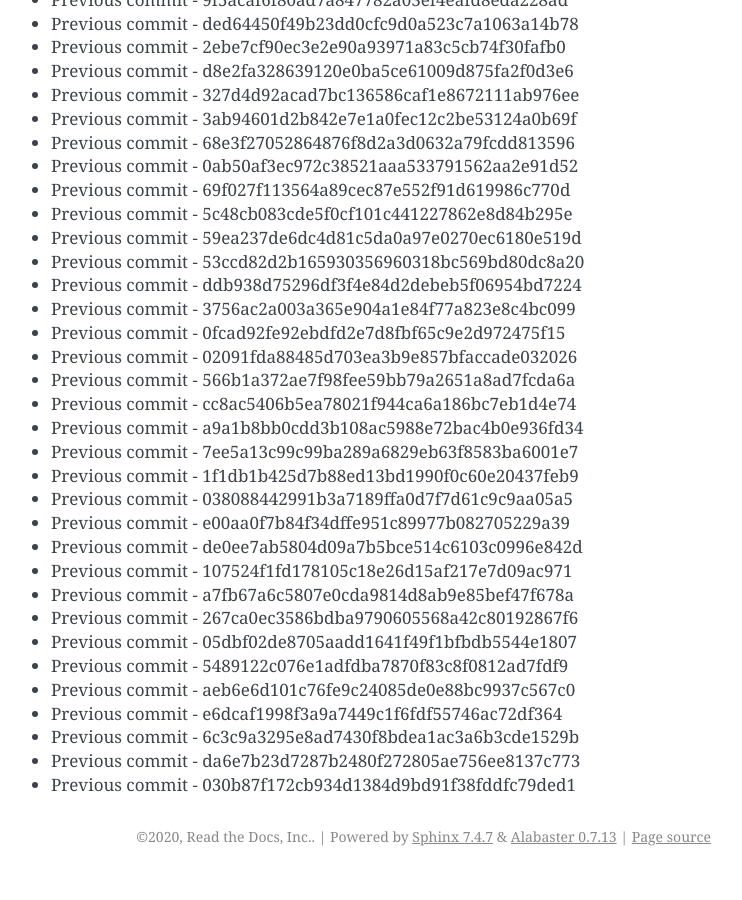
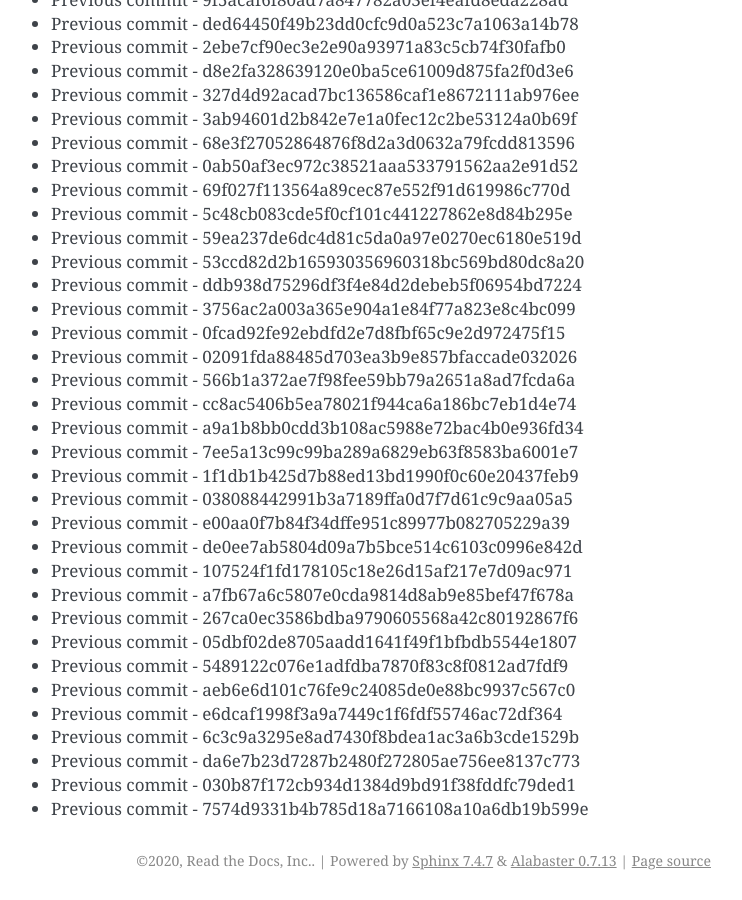
Before and after one commit to readthedocs/rtd-git-stresstest, a Sphinx documentation site: the page built from docs/updates.rst, in a window 1280 px wide and 900 px high, scrolled down 58506 px. Shown: the whole window, without its empty margins (399-1141 px from the left). Built offline with Sphinx 7.4.7, drawn with Linux system fonts in a browser that asks for light colours; before the commit the page ends 59382 px from its top, so only the background shows below that.

Commit message:
Generating commit from previous: 7574d9331b4b785d18a7166108a10a6db19b599e

```diff
--- a/docs/updates.rst
+++ b/docs/updates.rst
@@ -2490,3 +2490,4 @@ It can be tested for any performance characteristics.
 * Previous commit - 6c3c9a3295e8ad7430f8bdea1ac3a6b3cde1529b
 * Previous commit - da6e7b23d7287b2480f272805ae756ee8137c773
 * Previous commit - 030b87f172cb934d1384d9bd91f38fddfc79ded1
+* Previous commit - 7574d9331b4b785d18a7166108a10a6db19b599e
```
